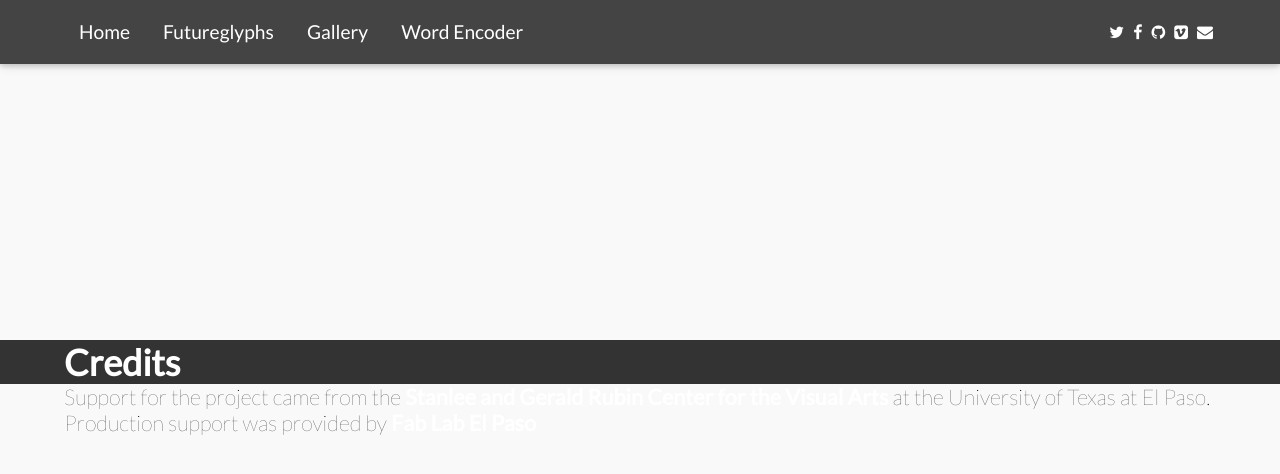
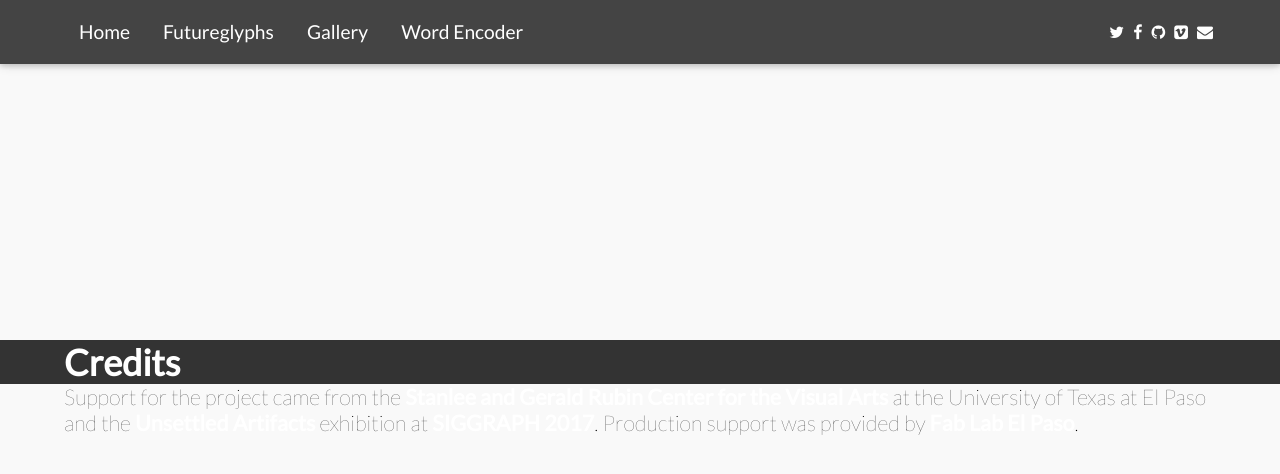
Before and after one commit to astrovandalistas/futureglyphs-site, a Jekyll site: the page built from _posts/2017-02-02-credits.md, in a window 1280 px wide and 900 px high. Shown: the top 474 px of the window. Built offline with Jekyll 4.4.1, drawn with Linux system fonts in a browser that asks for light colours.

Commit message:
siggraph credits

```diff
--- a/_posts/2017-02-02-credits.md
+++ b/_posts/2017-02-02-credits.md
@@ -2,4 +2,4 @@
 permalink: /credits/
 title: Credits
 ---
-Support for the project came from the [Stanlee and Gerald Rubin Center for the Visual Arts](http://rubin.utep.edu/){:target="_blank"} at the University of Texas at El Paso. Production support was provided by [Fab Lab El Paso](http://fablabelpaso.org/){:target="_blank"}
+Support for the project came from the [Stanlee and Gerald Rubin Center for the Visual Arts](http://rubin.utep.edu/){:target="_blank"} at the University of Texas at El Paso and the [Unsettled Artifacts](http://s2017.siggraph.org/content/art-gallery){:target="_blank"} exhibition at [SIGGRAPH 2017](http://s2017.siggraph.org/){:target="_blank"}. Production support was provided by [Fab Lab El Paso](http://fablabelpaso.org/){:target="_blank"}.
```
